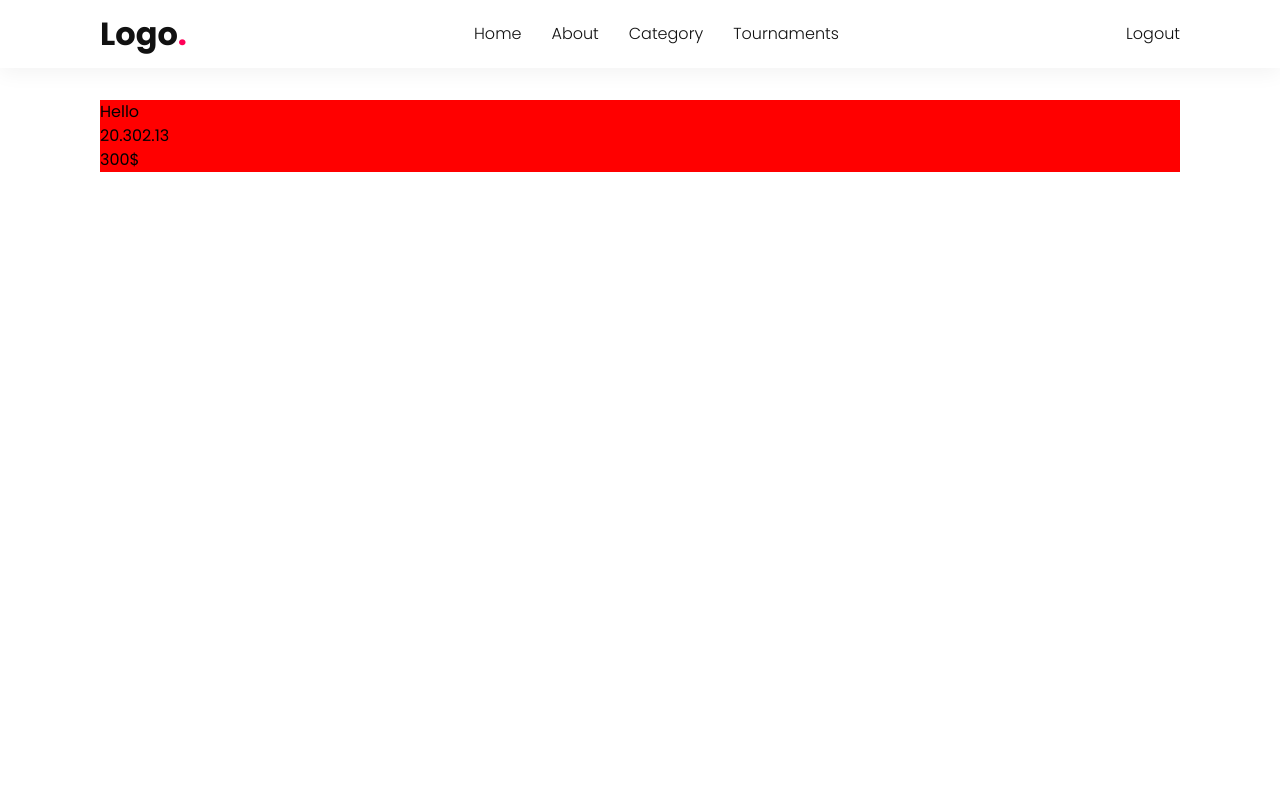
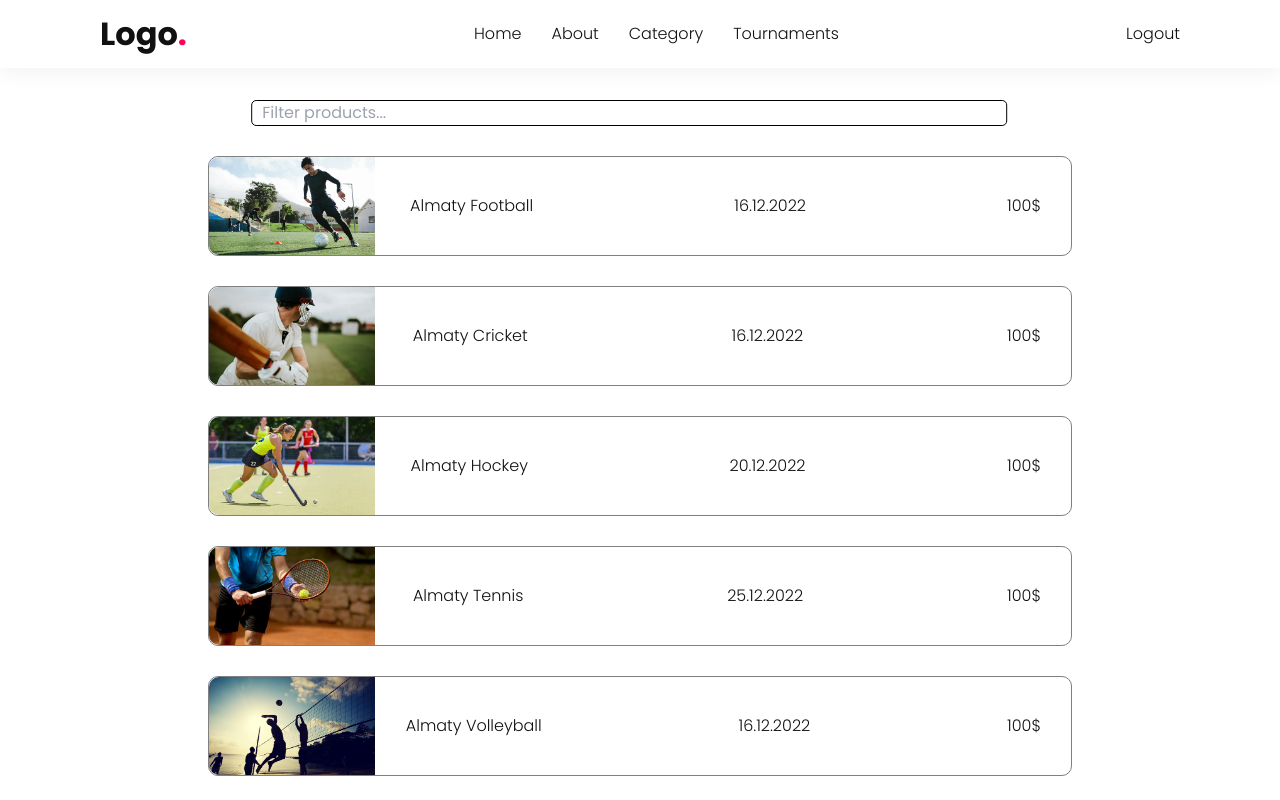
Before and after one commit to zhanysbayadilet/sportsmaster_client, an Angular app: page /tournament in a window 1280 px wide. Shown: the top 800 px of the page. Built offline with nearby package versions, Linux system fonts and the light colour scheme.

Commit message:
Add Filter

```diff
--- /dev/null
+++ b/src/app/components/pipes/filter-tournament.pipe.ts
@@ -0,0 +1,13 @@
+import { Pipe, PipeTransform } from '@angular/core';
+import {ITournament} from "../../models/tournament";
+
+@Pipe({
+  name: 'filterProducts'
+})
+export class FilterProductsPipe implements PipeTransform {
+
+  transform(products: ITournament[], search: string): ITournament[] {
+    return products.filter(p => p.tournament_name.toLowerCase().includes(search.toLowerCase()));
+  }
+
+}
--- a/src/app/components/tournament/tournament.component.css
+++ b/src/app/components/tournament/tournament.component.css
@@ -1,3 +1,37 @@
 .tournament {
-  background: red;
+  display: flex;
+  height: 100px;
+  width: 80%;
+  margin-left: 50%;
+  translate: -50%;
+  justify-content: space-between;
+  align-items: center;
+  padding-right: 30px;
+  margin-top: 30px;
+  border-radius: 10px;
+  border: 1px solid gray;
 }
+
+.img {
+  height: 100%;
+  width: 20%;
+}
+
+.img img {
+  height: 100%;
+  width: 100%;
+  object-fit: cover;
+  border-bottom-left-radius: 10px;
+  border-top-left-radius: 10px;
+}
+
+.tournamentName {
+  margin-left: -20%;
+}
+
+input {
+  border: 1px solid black;
+  border-radius: 5px;
+  padding-left: 10px;
+  translate: 20%;
+}
--- a/src/app/components/tournament/tournament.component.html
+++ b/src/app/components/tournament/tournament.component.html
@@ -1,9 +1,24 @@
 <app-header2></app-header2>
 
 <section class="tournamentsPage">
-  <div class="tournament">
-    <div class="tournamentName">Hello</div>
-    <div class="tournamentDate">20.302.13</div>
-    <div class="tournamentPrizeFound">300$</div>
+  <div class="filterBox">
+    <input type="text" style="width: 70%; margin: 0 auto;" placeholder="Filter products..."
+           [(ngModel)]="term"
+    >
   </div>
+
+  <a *ngFor="let tournament of tournaments | filterProducts: term" class="tournament" href="#">
+    <div class="img">
+      <img src="{{tournament.img}}">
+    </div>
+    <div class="tournamentName">
+      <p>{{tournament.tournament_name}}</p>
+    </div>
+    <div class="tournamentDate">
+      <p>{{tournament.tournament_date}}</p>
+    </div>
+    <div class="tournamentPrizeFound">
+      <p>{{tournament.prize_fund}}</p>
+    </div>
+  </a>
 </section>
--- a/src/app/components/tournament/tournament.component.ts
+++ b/src/app/components/tournament/tournament.component.ts
@@ -10,6 +10,7 @@ import {tournaments} from "../../data/tournaments";
 export class TournamentComponent implements OnInit {
 
   tournaments: ITournament[] = tournaments;
+  term = ''
 
   constructor() { }
 
```
Also changed, not shown: src/app/app.module.ts (+6 -2 lines).
